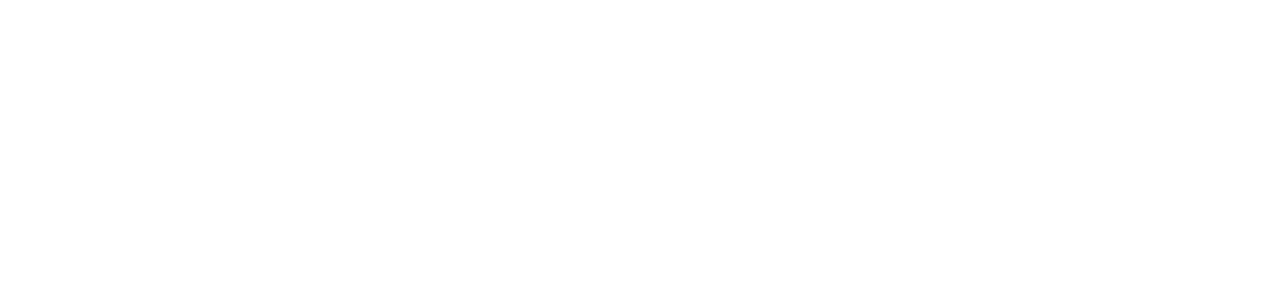
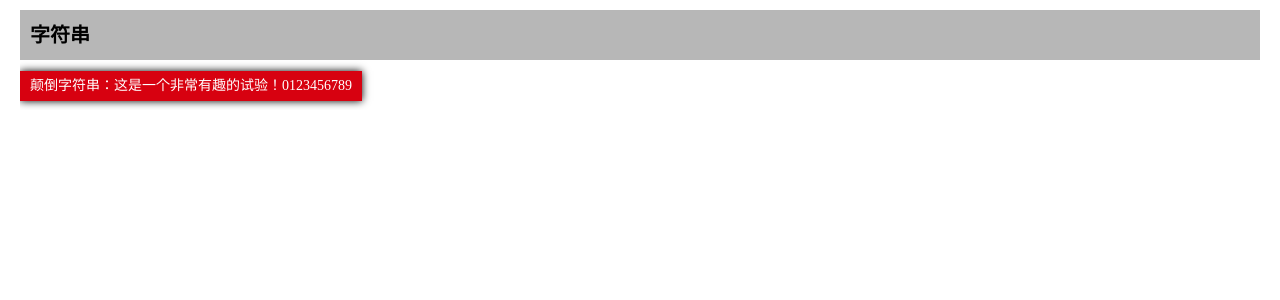
Before and after one commit to guojs-github/vue-ex, a Vue app: page /String in a window 1280 px wide. Before the commit this address had no page. Shown: the top 300 px of the page. Built offline with nearby package versions, Linux system fonts and the light colour scheme.

Commit message:
字符串——颠倒字符串功能演示

```diff
--- a/src/components/Home/Home.vue
+++ b/src/components/Home/Home.vue
@@ -7,6 +7,9 @@
 		<div class='-row'>
 			<div class='-inline -ef-click -light-red -red-button test-print' @click='onCount'>
 				计数器
+			</div>
+			<div class='-inline -ef-click -light-red -red-button test-print' @click='onString'>
+				字符串
 			</div>
 		</div>
 	</div>
@@ -50,6 +53,15 @@
 			});
 		},
 
+		onString() {
+			console.log('On demo string');
+
+			this.$router.push({
+				path: '/String',
+				name: 'String'
+			});
+		},
+
 		/*************************/
 		init() {
 			console.log('Initialize.');
--- /dev/null
+++ b/src/components/String/String.less
@@ -0,0 +1,5 @@
+/*
+  String style
+*/
+.string {
+}
--- /dev/null
+++ b/src/components/String/String.vue
@@ -0,0 +1,65 @@
+<template>
+	<div class='-content string'>
+		<div class='-title'>
+			字符串
+		</div>
+
+		<div class='-row'>
+			<div class='-inline -ef-click -light-red -red-button test-print' @click='onReverse'>
+				颠倒字符串：{{ reverseString }}
+			</div>
+		</div>
+	</div>
+</template>
+
+<script>
+export default {
+	name: 'Counter',
+
+	components: {
+	},
+
+	data() {
+		return {
+			reverseString: "这是一个非常有趣的试验！0123456789"
+		};
+	},
+
+	created() {
+		console.log('String created');
+
+		this.init();
+	},
+
+	mounted () {
+		console.log('On mounted string.');
+	},
+
+	beforeUnmount() {
+		console.log('On before unmount string.');
+
+		this.uninit();
+	},
+
+	methods: {
+		onReverse() {
+			console.log('Reverse string.');
+
+			this.reverseString = this.reverseString.split('').reverse().join('');
+		},
+
+		/*************************/
+		init() {
+			console.log('Initialize.');
+		},
+
+		uninit() {
+			console.log('Uninitialize.');
+		}
+	}
+};
+</script>
+
+<style scoped src='./String.less' lang='less'/>
+<style scoped>
+</style>
--- a/src/router/index.ts
+++ b/src/router/index.ts
@@ -1,6 +1,7 @@
 import { createRouter, createWebHistory, RouteRecordRaw } from 'vue-router';
 import Home from '@/components/Home/Home.vue';
 import Counter from '@/components/Counter/Counter.vue';
+import String from '@/components/String/String.vue';
 
 const routes: Array<RouteRecordRaw> = [{
 	path: '/',
@@ -10,6 +11,10 @@
 	path: '/Counter',
 	name: 'Counter',
 	component: Counter
+}, {
+	path: '/String',
+	name: 'String',
+	component: String
 }];
 
 const router = createRouter({
```
